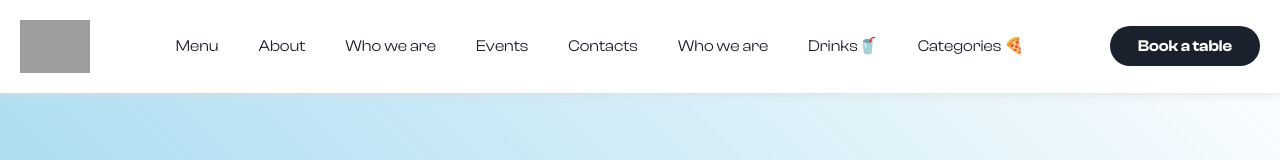
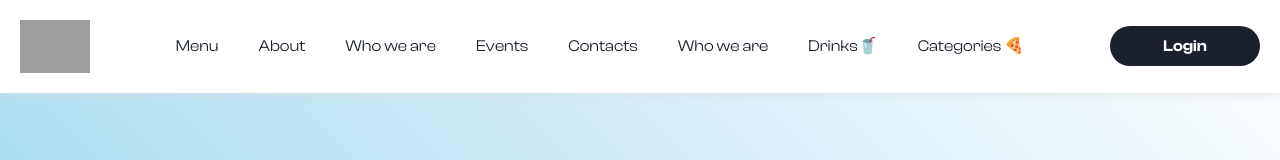
Before and after one commit to detroit57/pizza, a React (Vite) app: page / in a window 1280 px wide. Shown: the top 160 px of the page. Built offline with nearby package versions, Linux system fonts and the light colour scheme; grey boxes are pictures that could not be loaded.

Commit message:
add routes

```diff
--- a/src/layouts/Header.jsx
+++ b/src/layouts/Header.jsx
@@ -1,6 +1,7 @@
 import { Box, Button, Flex, Text } from "@chakra-ui/react";
 import React from "react";
 import Logo from "../components/Logo";
+import { Link } from "react-router-dom";
 
 const Header = () => {
   return (
@@ -25,6 +26,7 @@
           <Text>Drinks🥤</Text>
           <Text>Categories 🍕</Text>
         </Flex>
+        <Link to={"/login"}>
           <Button
             bg={"#1a202c"}
             color={"#fff"}
@@ -32,8 +34,9 @@
             width={150}
             _hover={"none"}
           >
-          Book a table
+            Login
           </Button>
+        </Link>
       </Flex>
     </Box>
   );
--- a/src/pages/Login.jsx
+++ b/src/pages/Login.jsx
@@ -12,6 +12,7 @@
   Text,
 } from "@chakra-ui/react";
 import React from "react";
+import { Link } from "react-router-dom";
 
 const Login = () => {
   return (
@@ -43,6 +44,7 @@
             <Checkbox>Hide</Checkbox>
             <Text>Forgotten Password?</Text>
           </Flex>
+          <Link to={"/home"}>
             <Button
               rightIcon={<Spinner />}
               fontSize={20}
@@ -57,6 +59,7 @@
             >
               Login
             </Button>
+          </Link>
         </Box>
       </Flex>
     </Box>
```
Lines whose indentation alone changed are shown as unchanged.
